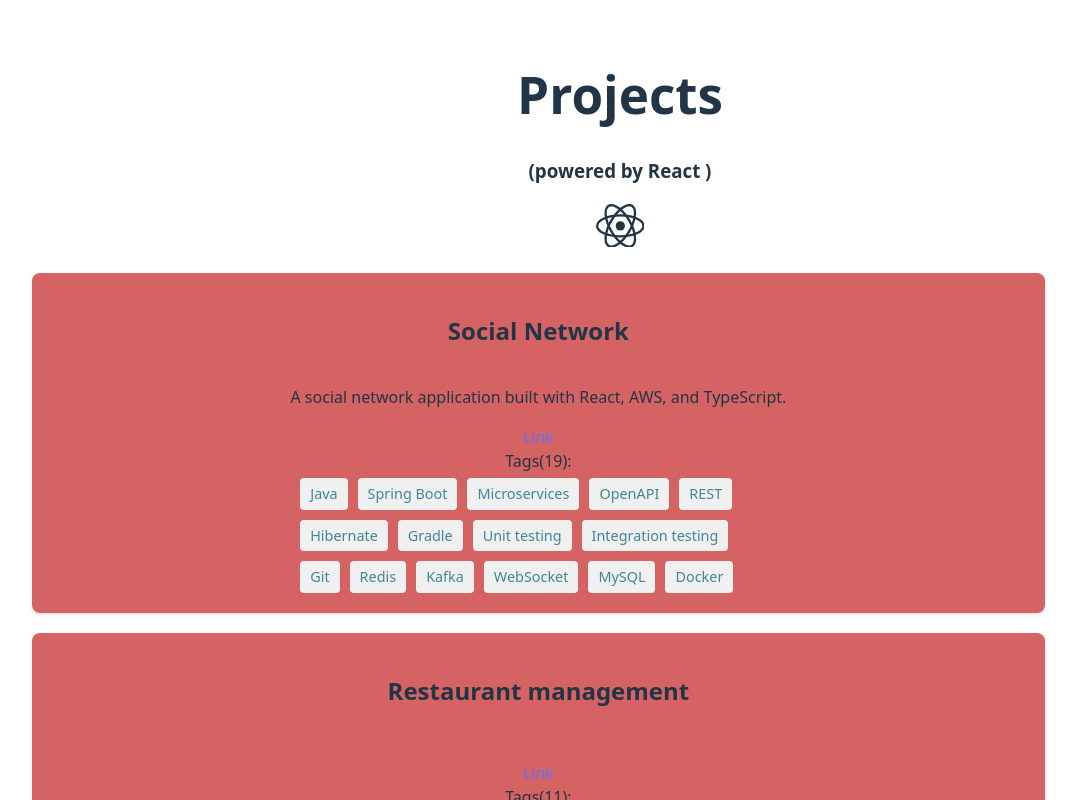
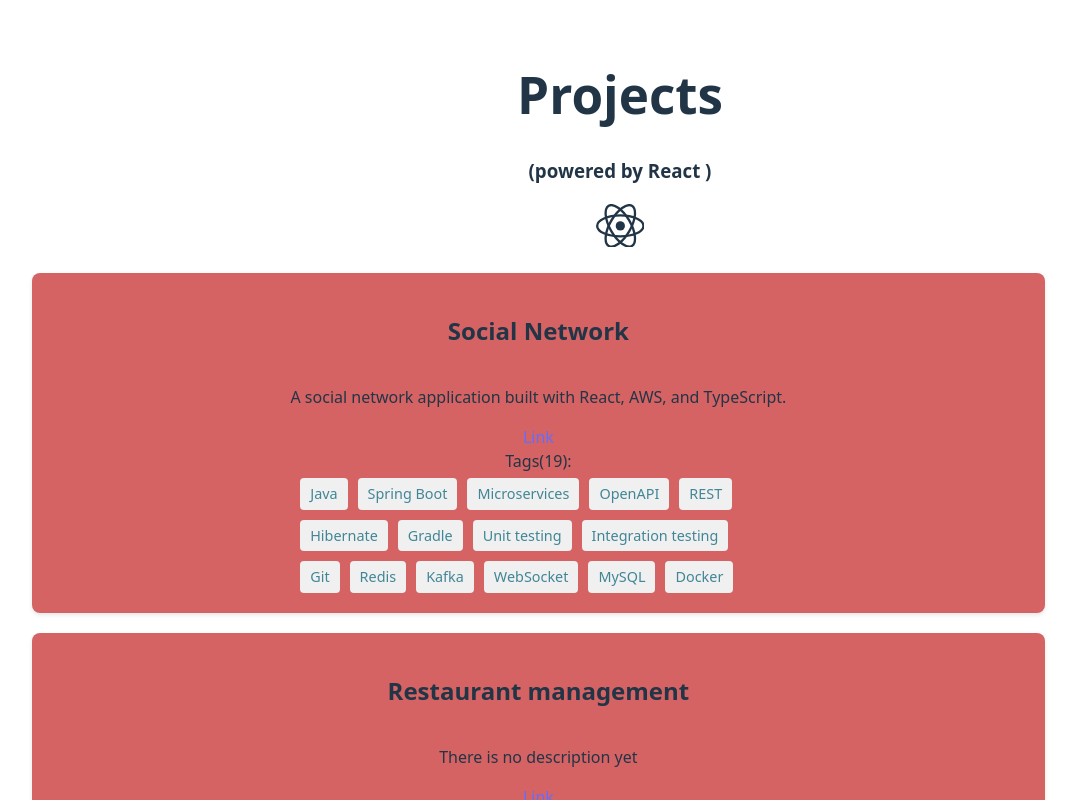
Before and after one commit to knetsov91/knetsov91.github.io, a React (Vite) app: page / in a window 1280 px wide. Shown: the top 800 px of the page, without its empty margins (20-1096 px from the left). Built offline with nearby package versions, Linux system fonts and the light colour scheme.

Commit message:
Show additional text in case of missing project description in Project component.

```diff
--- a/src/components/Project/Project.jsx
+++ b/src/components/Project/Project.jsx
@@ -4,7 +4,7 @@ const Project = ({project}) => {
     return (
         <div className={style.project}>
             <h2>{project.name}</h2>
-            <p>{project.description}</p>
+            <p>{project.description || <span>There is no description yet</span> }</p>
             <a href={project.link} target="_blank">Link</a>
             <span>Tags({project.tags.length}):</span>
             <div className={style.tags}>
```
